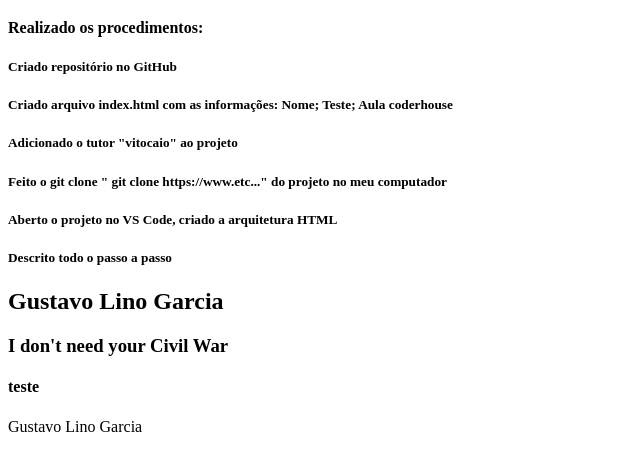
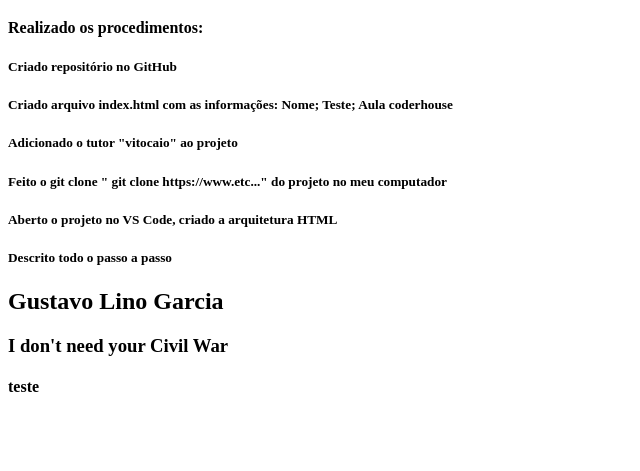
Before and after one commit to gustavo-garcia127/TesteDesafio, a plain HTML site: page index.html in a window 1280 px wide. Shown: the part 61-532 px from the top of the page, without its empty margins (0-640 px from the left). Drawn offline with Linux system fonts and the light colour scheme.

Commit message:
feito alteracoes

```diff
--- a/index.html
+++ b/index.html
@@ -23,5 +23,3 @@
 
 </body>
 </html>
-
-Gustavo Lino Garcia
```
